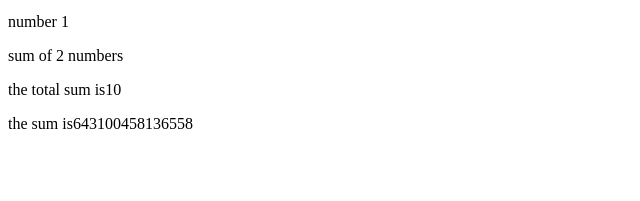
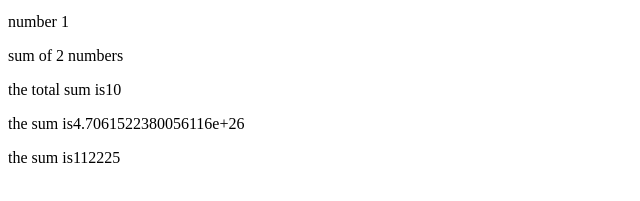
Before and after one commit to dreadkashan/New-folder--10-, a plain HTML site: page index.html in a window 1280 px wide. Shown: the part 87-288 px from the top of the page, without its empty margins (0-640 px from the left). Drawn offline with Linux system fonts and the light colour scheme.

Commit message:
commit v4

```diff
--- a/index.html
+++ b/index.html
@@ -9,10 +9,16 @@
          <p> sum of 2 numbers</p>
          <p id="result"></p>
          <p id="demo"></p>
+         <p id="sprunki"></p>
         <script>
+            var a,b,c
+             a=5
+             b=67
+             c=a*b*a*b
+            document.getElementById('sprunki').innerHTML='the sum is'+c;
             var x,y,z
             x=642367832372809
-            y=732625763749
+            y=732625763749*x
             z=x+y
             document.getElementById('demo').innerHTML='the sum is'+z;
 var num1=5
```
